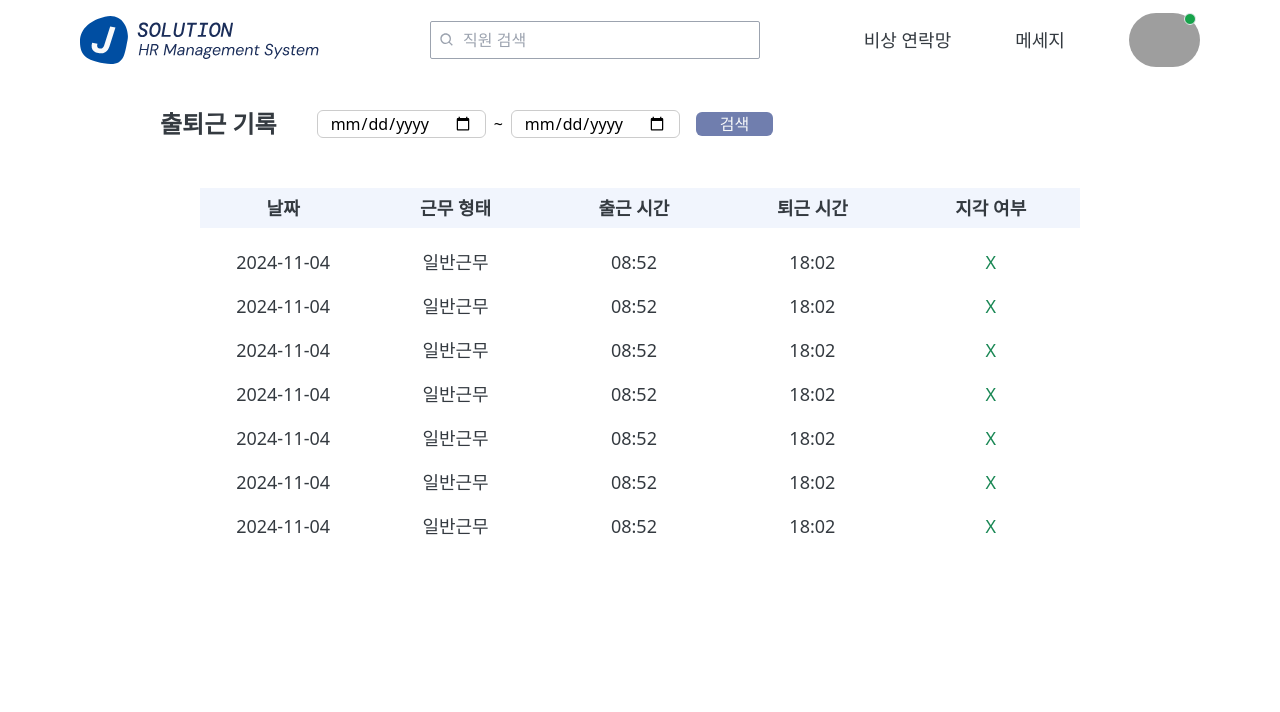
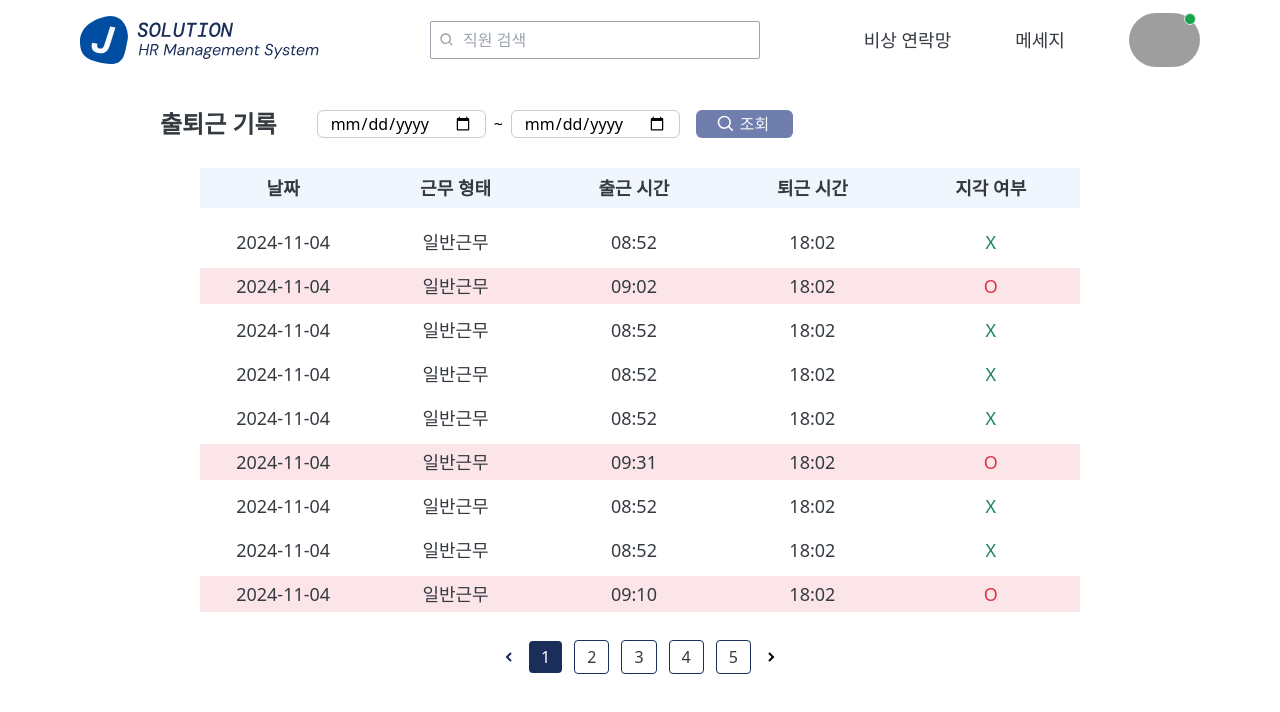
Before and after one commit to anheejeong/WELLMIND-FRONTEND, a React (Vite) app: page /commute in a window 1280 px wide. Shown: the top 712 px of the page. Built offline with nearby package versions, Linux system fonts and the light colour scheme; grey boxes are pictures that could not be loaded; the HTML template or start-up script is replaced by a standard one.

Commit message:
[Feat] commute page 구현

```diff
--- a/src/pages/CommutePage/index.tsx
+++ b/src/pages/CommutePage/index.tsx
@@ -1,7 +1,9 @@
 import { useEffect, useState } from 'react'
+import { BiSearch } from 'react-icons/bi'
 
 import { ColumnDef } from '@tanstack/react-table'
 
+import { Pagination } from '@/components/Pagination'
 import CommuteTable from '@/components/ReportTable/CommuteTable'
 import { CommuteReportItem, CommuteReportTable } from '@/types'
 
@@ -31,7 +33,7 @@ export default function CommutePage() {
   ]
 
   return (
-    <div className="w-full py-5 flex flex-col gap-10">
+    <div className="w-full py-5 flex flex-col gap-5">
       <div className="flex gap-10">
         <div className="text-2xl text-text-default font-bold">출퇴근 기록</div>
         <div className="flex gap-2 items-center">
@@ -44,8 +46,11 @@ export default function CommutePage() {
             type="date"
             className="border rounded-md px-3 border-text-gray"
           />
-          <button className="bg-background-purple text-text-white px-6 rounded-md ml-2">
-            검색
+          <button className="bg-background-purple text-text-white pl-5 pr-6 rounded-md ml-2 py-0.5 hover:bg-primary-700 focus:bg-primary-900">
+            <div className="flex gap-1 items-center">
+              <BiSearch className="w-5 h-5" />
+              <div>조회</div>
+            </div>
           </button>
         </div>
       </div>
@@ -54,6 +59,7 @@ export default function CommutePage() {
           <CommuteTable reports={tableList} columns={columns} />
         )}
       </div>
+      <Pagination currentPage={1} totalPage={11} />
     </div>
   )
 }
@@ -71,9 +77,9 @@ const dummydata = [
     id: '2',
     date: '2024-11-04',
     type: '일반근무',
-    goTime: '08:52',
+    goTime: '09:02',
     leaveTime: '18:02',
-    isLate: false,
+    isLate: true,
   },
   {
     id: '3',
@@ -103,9 +109,9 @@ const dummydata = [
     id: '6',
     date: '2024-11-04',
     type: '일반근무',
-    goTime: '08:52',
+    goTime: '09:31',
     leaveTime: '18:02',
-    isLate: false,
+    isLate: true,
   },
   {
     id: '7',
@@ -115,4 +121,20 @@ const dummydata = [
     leaveTime: '18:02',
     isLate: false,
   },
+  {
+    id: '8',
+    date: '2024-11-04',
+    type: '일반근무',
+    goTime: '08:52',
+    leaveTime: '18:02',
+    isLate: false,
+  },
+  {
+    id: '9',
+    date: '2024-11-04',
+    type: '일반근무',
+    goTime: '09:10',
+    leaveTime: '18:02',
+    isLate: true,
+  },
 ]
```
